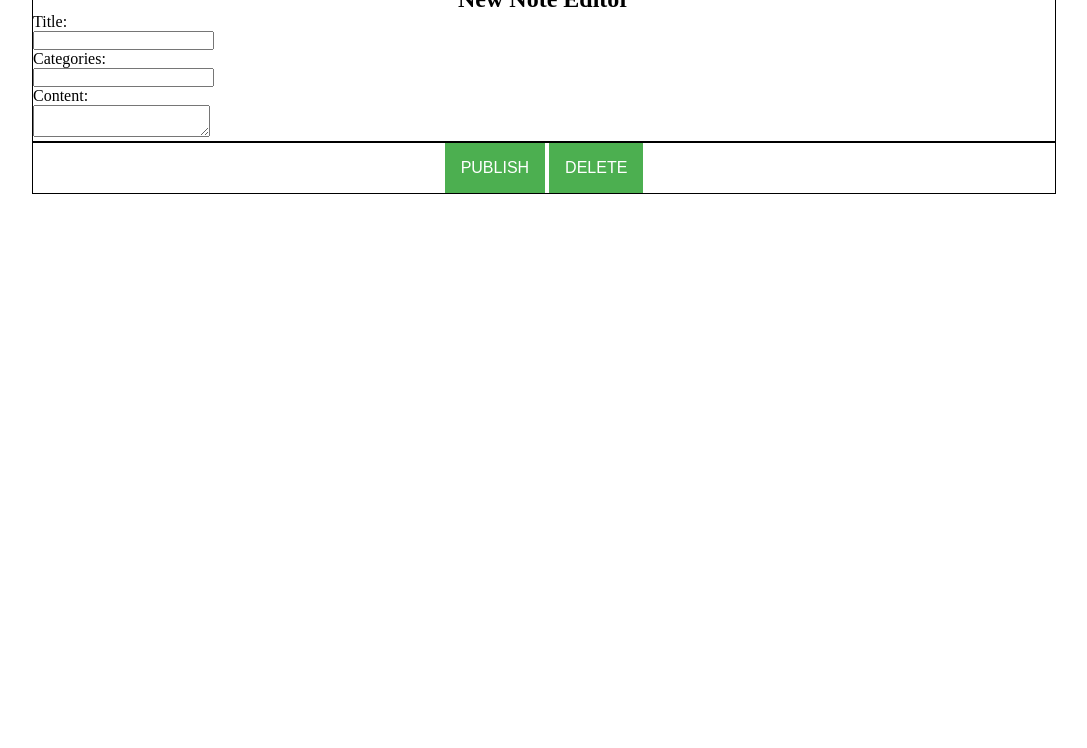
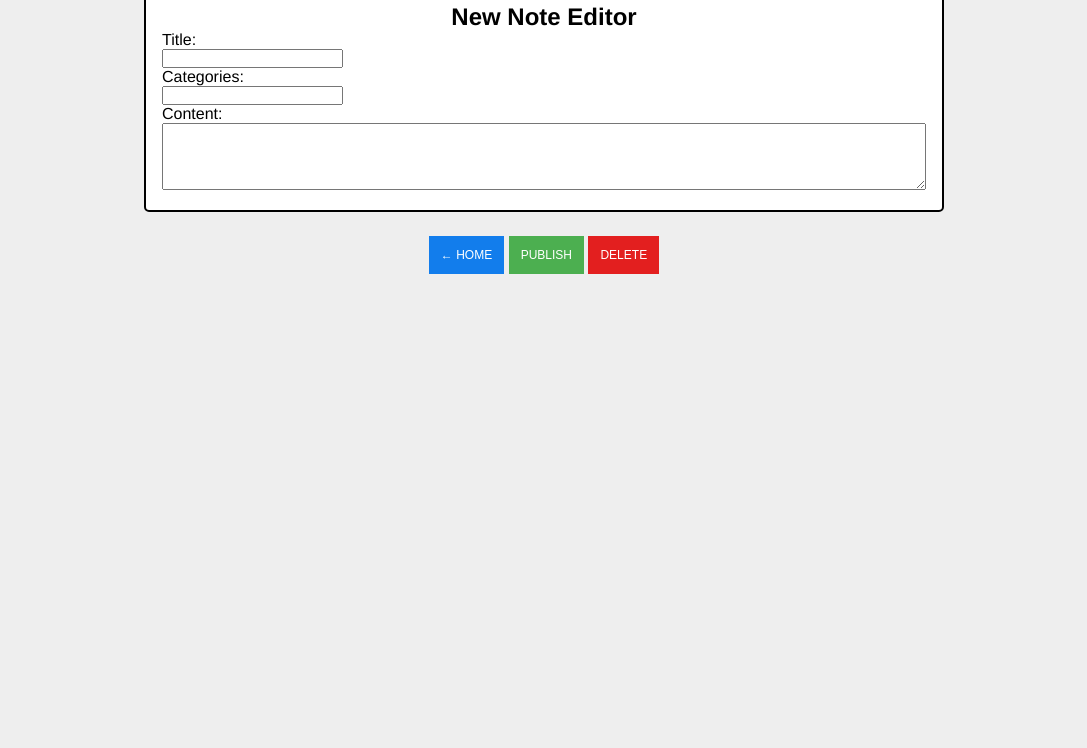
Before and after one commit to CameronMoorehead/vanilla-js-notes, a plain HTML site: page new.html in a window 1280 px wide. Shown: the part 52-800 px from the top of the page, without its empty margins (96-1183 px from the left). Drawn offline with Linux system fonts and the light colour scheme.

Commit message:
Added basic styles

```diff
--- a/css/styles.css
+++ b/css/styles.css
@@ -7,20 +7,25 @@
 
 /* General Styles */
 
+body {
+  font-family: helvetica, sans-serif;
+  font-weight: 200;
+  background: #eee;
+}
+
 h1, h2 {
   text-align: center;
+  font-weight: 800;
 }
 .display {
   margin: 0 auto;
   width: 80%;
   height: auto;
-  border: solid black 1px;
 }
 .button-nav {
   margin: 0 auto;
   width: 80%;
   height: auto;
-  border: solid black 1px;
   text-align: center;
 }
 .button-nav button {
@@ -29,10 +34,18 @@ h1, h2 {
   padding: 1em 1em;
   text-align: center;
   display: inline-block;
-  font-size: 16px;
+  font-size: 12px;
+  color: white;
+  margin-top: 2em;
+  margin-bottom: 2em;
+}
+.button-nav button:hover {
+  cursor: pointer;
 }
 .button-nav a {
   text-decoration: none;
+}
+a:visited {
   color: white;
 }
 
@@ -41,11 +54,52 @@ h1, h2 {
 .note-container {
   margin: 1em;
   padding: 1em;
-  border: solid black 1px;
+  border: solid black 2px;
+  border-radius: 5px;
+  background: white;
 }
 
-/* New Note Editor Styles */
+/* Note Editor Styles */
 
+.edit-container {
+  padding: 1em;
+  border: solid black 2px;
+  border-radius: 5px;
+  background: white;
+}
 
+.notes-description {
+  width: 100%;
+  height: 5em;
+}
 
-/* Note Editor Styles */
+#deleteHandler button {
+  background-color: #e31f1f;
+}
+
+#homeHandler button {
+  background-color: #127dec;
+}
+
+/* Media Queries */
+@media (min-width: 800px) {
+  .display {
+    width: 800px;
+  }
+  .button-nav {
+    width: 800px;
+  }
+  .button
+}
+
+@media (max-width: 650px) {
+  .display {
+    width: 90%;
+  }
+}
+
+@media (max-width: 420px) {
+  .display {
+    width: 95%
+  }
+}
--- a/js/main.js
+++ b/js/main.js
@@ -53,8 +53,10 @@
     },
     editNoteHandlers() {
       const editNL = document.getElementsByClassName("edit-note")
+      // convert editNL to array for use with array methods
       const editTargetList = [...editNL]
       const notes = document.getElementsByClassName("note-container")
+      // convert notes to array for use with array methods
       const notesList = [...notes]
       console.log(editTargetList[0])
       editTargetList.forEach((element, index) => {
@@ -66,8 +68,10 @@
     },
     deleteNoteHandlers() {
       const deleteNL = document.getElementsByClassName("delete-note")
+      // convert deleteNL to array for use with array methods
       const deleteTargetList = [...deleteNL]
       const notes = document.getElementsByClassName("note-container")
+      // convert notes to array for use with array methods
       const notesList = [...notes]
       console.log(deleteTargetList[0])
       deleteTargetList.forEach((element, index) => {
--- a/new.html
+++ b/new.html
@@ -9,7 +9,7 @@
 </head>
 <body>
   <h1>Vanilla JS Notes</h1>
-  <div class="new display">
+  <div class="edit-container display">
     <h2>New Note Editor</h2>
     <form>
       Title:<br>
@@ -20,9 +20,10 @@
       <textarea type="text" class="notes-description"></textarea>
     </form>
   </div>
-  <div class="button-nav">
-    <button><a href="#" id="publishHandler">PUBLISH</a></button>
-    <button><a href="/" id="deleteHandler">DELETE</a></button>
+  <div class="button-nav button-nav-edit">
+    <a href="/" id="homeHandler"><button>&larr; HOME</button></a>
+    <a href="#" id="publishHandler"><button>PUBLISH</button></a>
+    <a href="/" id="deleteHandler"><button>DELETE</button></a>
   </div>
 </body>
 <script type="text/javascript" src="js/new-note.js"></script>
```
Also changed, not shown: edit.html (+5 -4 lines), js/edit-note.js (+11 -3 lines).
